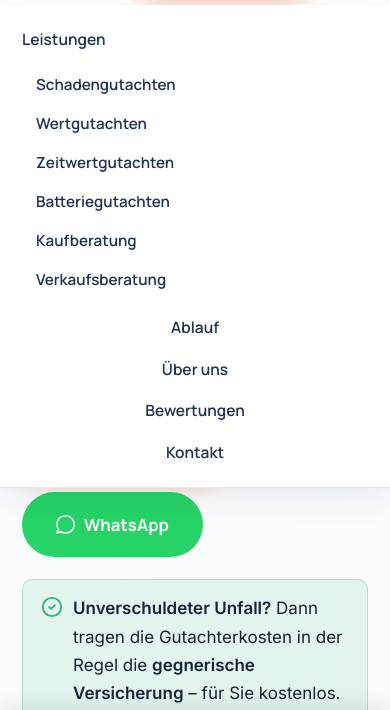
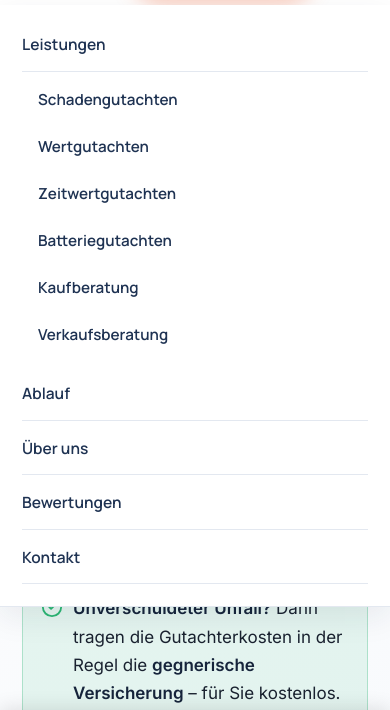
Before and after one commit to gmediadevelopment/sv-hart-mauer-demo, a plain HTML site: page index.html in a window 390 px wide. Both pictures are taken after a click on the label 347 px from the left and 37 px from the top of the page. Shown: the part 71-781 px from the top of the page. Drawn offline with Linux system fonts and the light colour scheme.

Commit message:
Mobiles Menü: einheitlich linksbündig + schließt automatisch bei Link-Klick
Co-Authored-By: Claude Opus 4.8 <noreply@anthropic.com>

```diff
--- a/css/style.css
+++ b/css/style.css
@@ -287,13 +287,17 @@ p  { color: var(--text); }
   .nav-toggle-label span { width: 26px; height: 2.5px; background: var(--navy); border-radius: 2px; }
   .nav-toggle:checked ~ .nav {
     display: flex; position: absolute; top: 76px; left: 0; right: 0; flex-direction: column;
-    background: #fff; padding: 22px; gap: 16px; border-bottom: 1px solid var(--border); box-shadow: var(--shadow);
+    align-items: stretch; background: #fff; padding: 14px 22px 22px; gap: 2px;
+    border-bottom: 1px solid var(--border); box-shadow: var(--shadow);
+    max-height: calc(100vh - 76px); overflow-y: auto;
   }
-  .nav-item, .nav-item.has-dropdown { flex-direction: column; align-items: flex-start; width: 100%; gap: 8px; }
+  .nav-toggle:checked ~ .nav > a,
+  .nav-trigger { text-align: left; padding: 13px 0; border-bottom: 1px solid var(--border); }
+  .nav-item, .nav-item.has-dropdown { flex-direction: column; align-items: stretch; width: 100%; gap: 0; }
   .nav-item.has-dropdown::before { display: none; }
   .nav-item.has-dropdown > .nav-trigger::after { display: none; }
-  .dropdown { position: static; opacity: 1; visibility: visible; transform: none; box-shadow: none; border: none; padding: 4px 0 0 14px; min-width: 0; }
-  .dropdown a { padding: 7px 0; }
+  .dropdown { position: static; opacity: 1; visibility: visible; transform: none; box-shadow: none; border: none; padding: 4px 0 8px 16px; min-width: 0; }
+  .dropdown a { padding: 11px 0; border: 0; }
   .grid-3, .grid-2, .usp-grid, .testi-grid, .included, .team-grid { grid-template-columns: 1fr; }
   .steps { grid-template-columns: 1fr; }
   body { padding-bottom: 72px; } /* Platz für mobile bar */
--- a/index.html
+++ b/index.html
@@ -376,5 +376,15 @@
   </a>
 </div>
 
+<script>
+  // Mobiles Menü bei Klick auf einen Link automatisch schließen
+  document.querySelectorAll('.nav a').forEach(function (a) {
+    a.addEventListener('click', function () {
+      var t = document.getElementById('navtoggle');
+      if (t) t.checked = false;
+    });
+  });
+</script>
+
 </body>
 </html>
```
Also changed, not shown: batteriegutachten.html (+9 -0 lines), kaufberatung.html (+9 -0 lines), schadengutachten.html (+9 -0 lines), verkaufsberatung.html (+9 -0 lines), wertgutachten.html (+9 -0 lines), zeitwertgutachten.html (+9 -0 lines).
